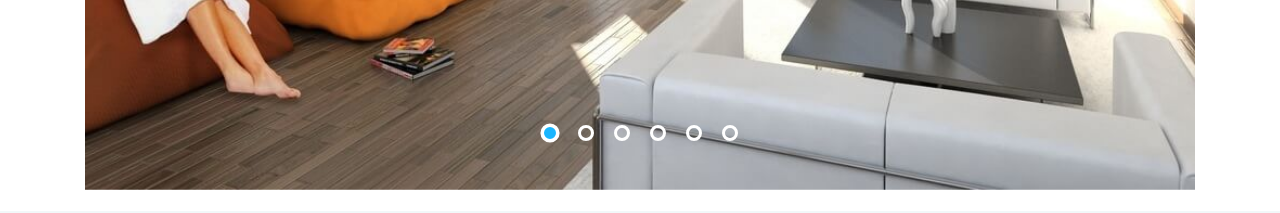
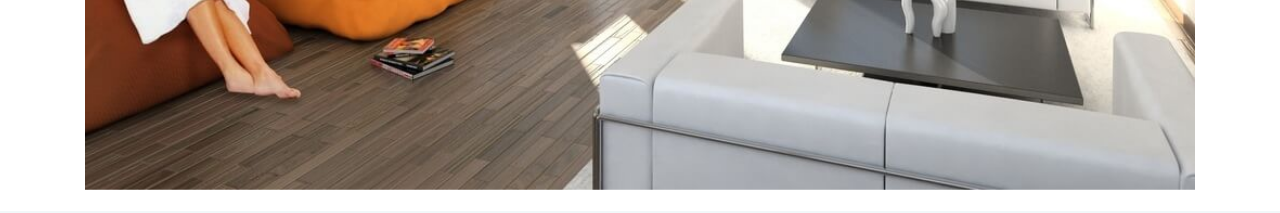
Before and after one commit to guzelku/glo, a plain HTML site: page index.html in a window 1280 px wide. Shown: the part 2180-2393 px from the top of the page. Drawn offline with Linux system fonts and the light colour scheme.

Commit message:
Add files via upload

```diff
--- a/index.html
+++ b/index.html
@@ -179,12 +179,12 @@
 			<a href="#" class="portfolio-btn prev" id="arrow-left"></a>
 			<a href="#" class="portfolio-btn next" id="arrow-right"></a>
 			<ul class="portfolio-dots">
-				<li class="dot dot-active"></li>
+					<!--<li class="dot dot-active"></li>
+			<li class="dot"></li>
 				<li class="dot"></li>
 				<li class="dot"></li>
 				<li class="dot"></li>
-				<li class="dot"></li>
-				<li class="dot"></li>
+				<li class="dot"></li>-->
 			</ul>
 		</ul>
 	</div>
```
